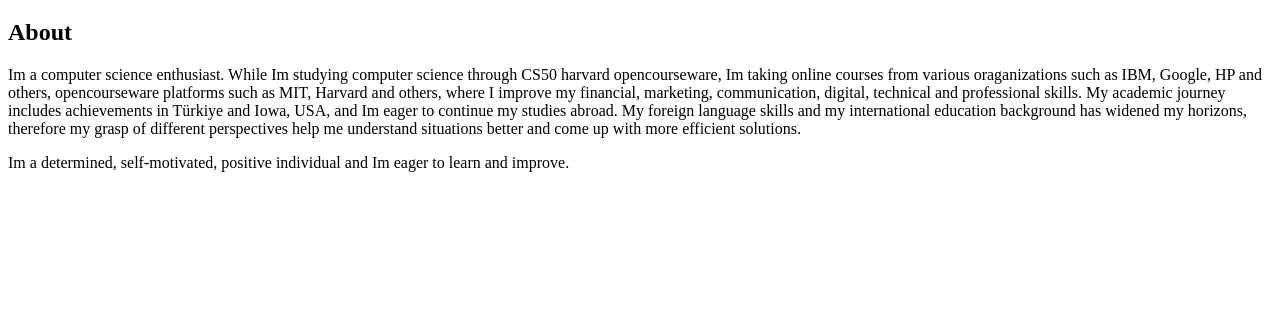
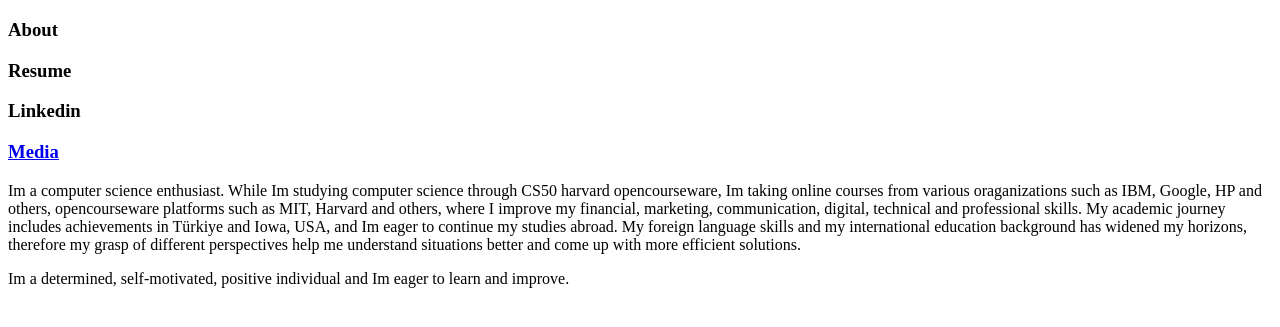
Before and after one commit to alihamdami/alihamdami.github.io, a plain HTML site: page index.html in a window 1280 px wide. Shown: the part 61-388 px from the top of the page. Drawn offline with Linux system fonts and the light colour scheme.

Commit message:
MEDIA HTML

```diff
--- a/index.html
+++ b/index.html
@@ -6,7 +6,10 @@
     </head>
     <body>
         <h1>Ali Hamdami</h1>
-        <h2>About</h2>
+        <h3>About</h3>
+        <h3>Resume</h3>
+        <h3>Linkedin</h3>
+        <h3><a href="./media.html">Media</a></h3>
         <p>Im a computer science enthusiast. While Im studying computer science through CS50 harvard opencourseware, Im taking online courses from various oraganizations such as IBM, Google, HP and others, opencourseware platforms such as MIT, Harvard and others, where I improve my financial, marketing, communication, digital, technical and professional skills. My academic journey includes achievements in Türkiye and Iowa, USA, and Im eager to continue my studies abroad. My foreign language skills and my international education background has widened my horizons, therefore my grasp of different perspectives help me understand situations better and come up with more efficient solutions.</p>
         <p>Im a determined, self-motivated, positive individual and Im eager to learn and improve.</p>
     </body>
```
Also changed, not shown: media.html (added, +11 -0 lines).
